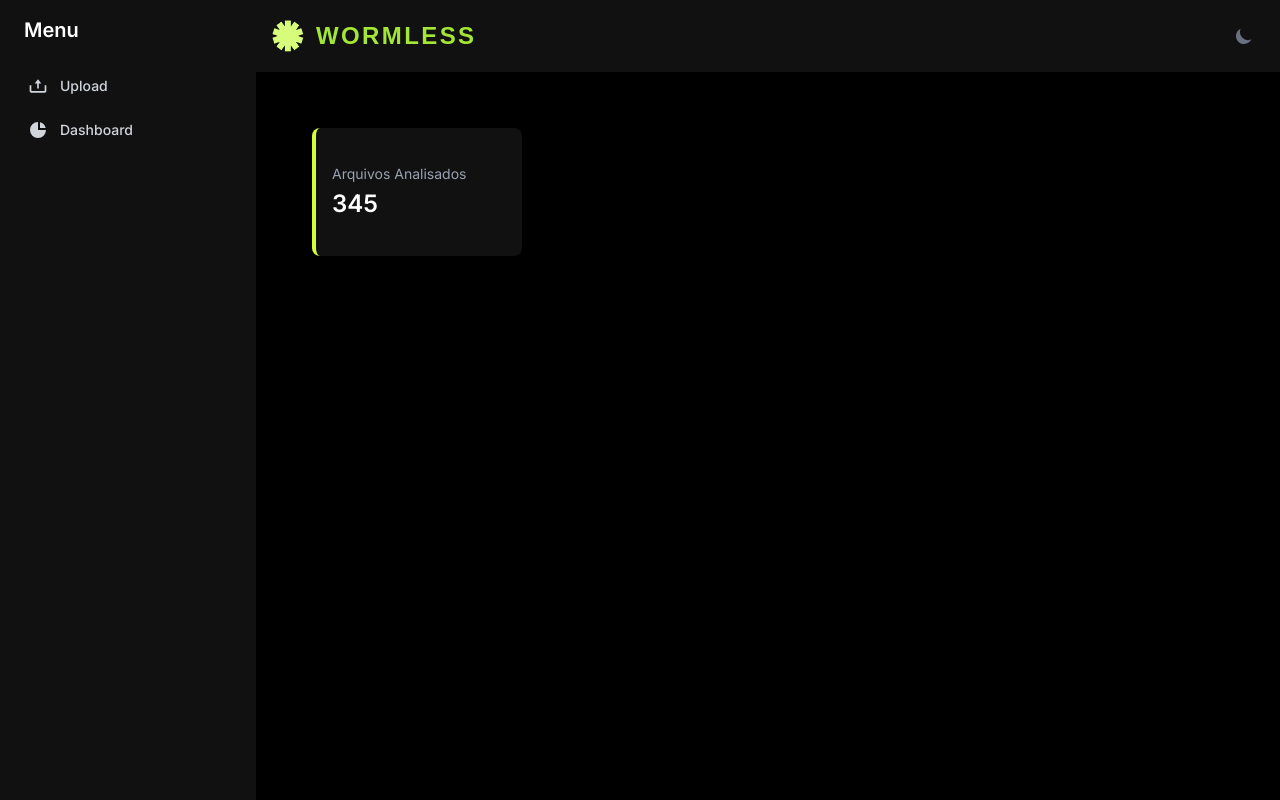
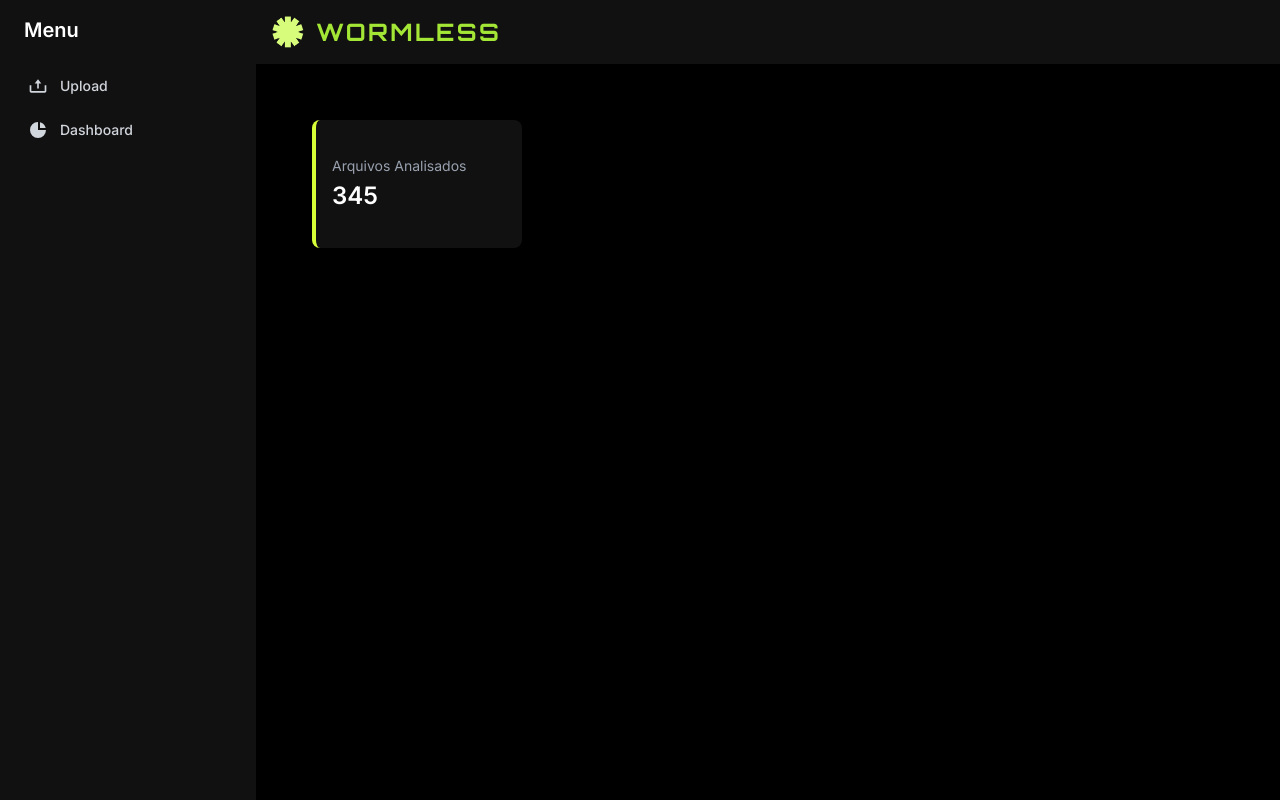
Before and after one commit to wormless-framework/wormless-front, a React (Vite) app: page /dashboard in a window 1280 px wide. Built offline with nearby package versions, Linux system fonts and the light colour scheme.

Commit message:
trocando a fonte do header e removendo botão de tema

```diff
--- a/src/components/Header.tsx
+++ b/src/components/Header.tsx
@@ -10,11 +10,10 @@ export function Header() {
           alt="Logo Wormless"
           className="w-8 h-8 mix-blend-screen"
         />
-        <span className="font-tech text-2xl font-bold text-[#a3e635] tracking-widest uppercase">
+        <span className="font-orbitron text-2xl font-bold text-[#a3e635] tracking-widest uppercase">
           Wormless
         </span>
       </div>
-      <DarkThemeToggle />
     </header>
   );
 }
```
